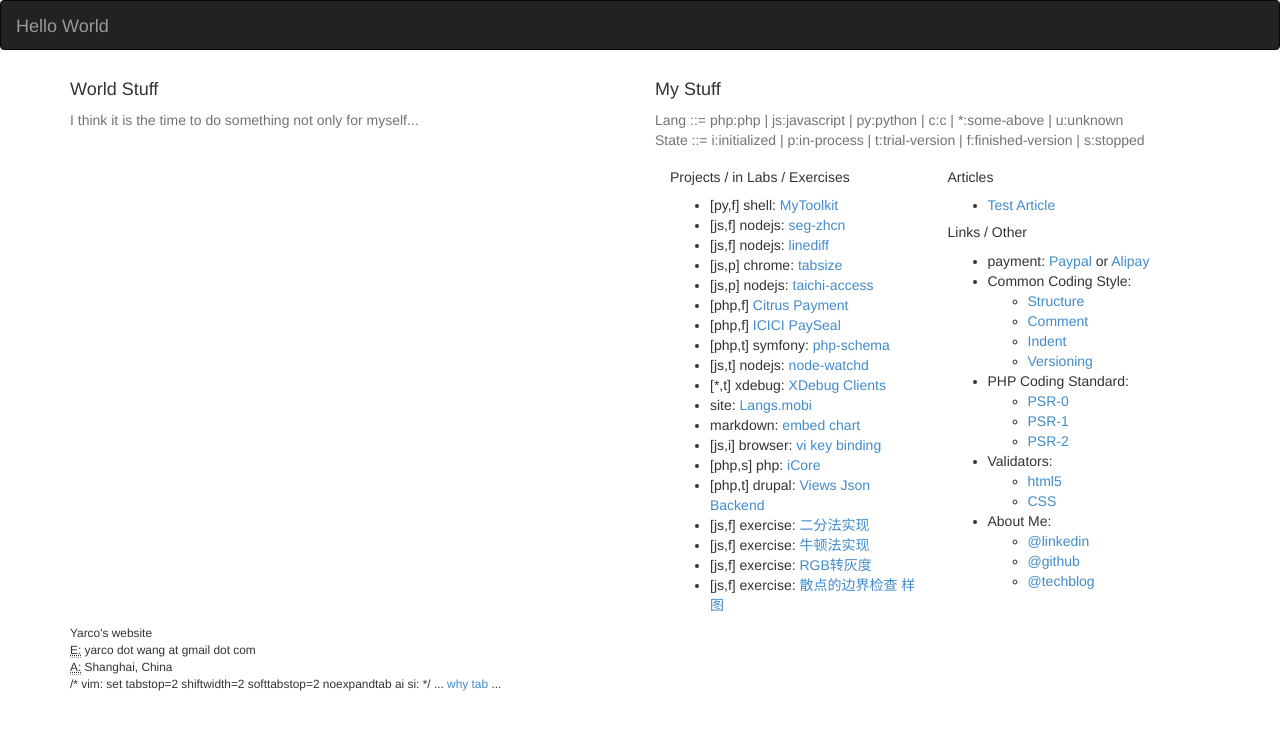
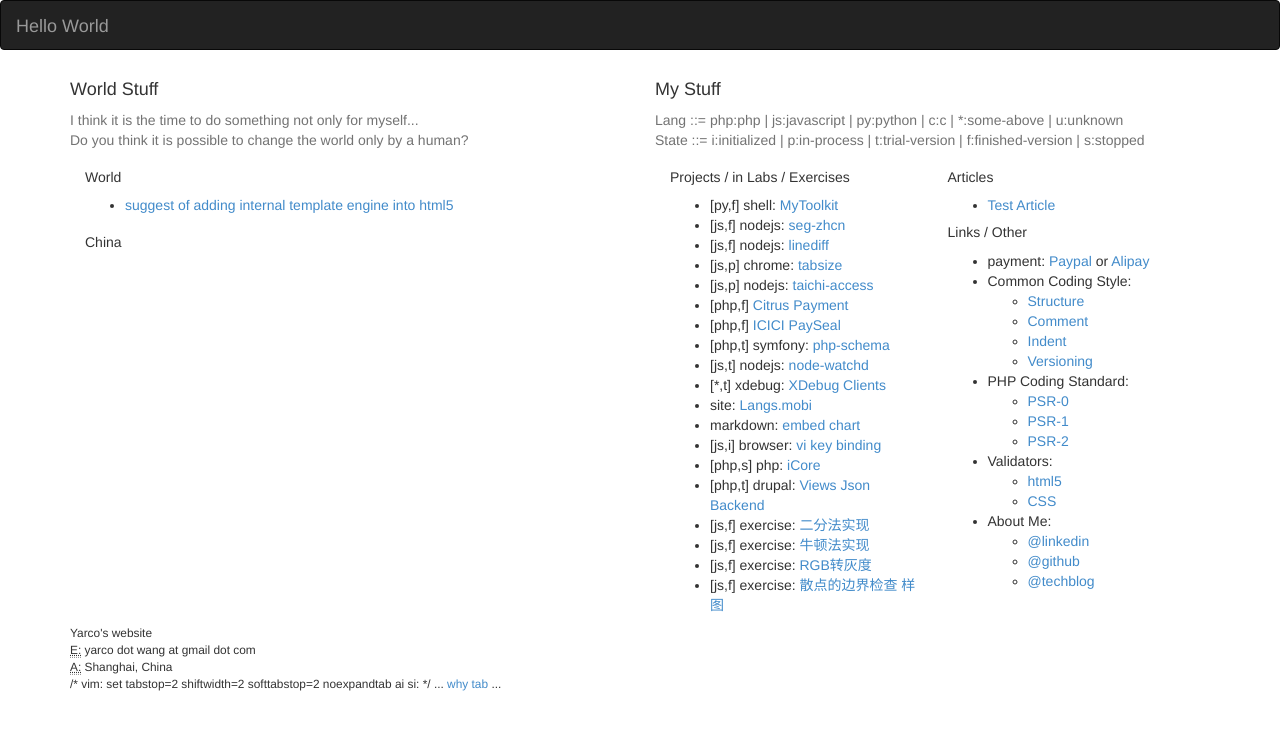
Before and after one commit to yarcowang/yarcowang.github.io, a Jekyll site: the page built from index.html, in a window 1280 px wide. Shown: the top 730 px of the page. Built offline with Jekyll 4.4.1, drawn with Linux system fonts in a browser that asks for light colours.

Commit message:
add a suggest

```diff
--- a/_layouts/home.html
+++ b/_layouts/home.html
@@ -4,7 +4,17 @@
 			<div class="row">
 				<div class="col-md-6">
 					<h4>World Stuff</h4>
-					<p class="help-block">I think it is the time to do something not only for myself...</p>
+					<p class="help-block">I think it is the time to do something not only for myself...<br />
+					Do you think it is possible to change the world only by a human?</p>
+					<div class="col-md-12">
+						<h5>World</h5>
+						<ul>
+							<li><a href="https://gist.github.com/yarcowang/8969090">suggest of adding internal template engine into html5</a></li>
+						</ul>
+					</div>
+					<div class="col-md-12">
+						<h5>China</h5>
+					</div>
 				</div>
 				<div class="col-md-6">
 					<h4>My Stuff</h4>
```
